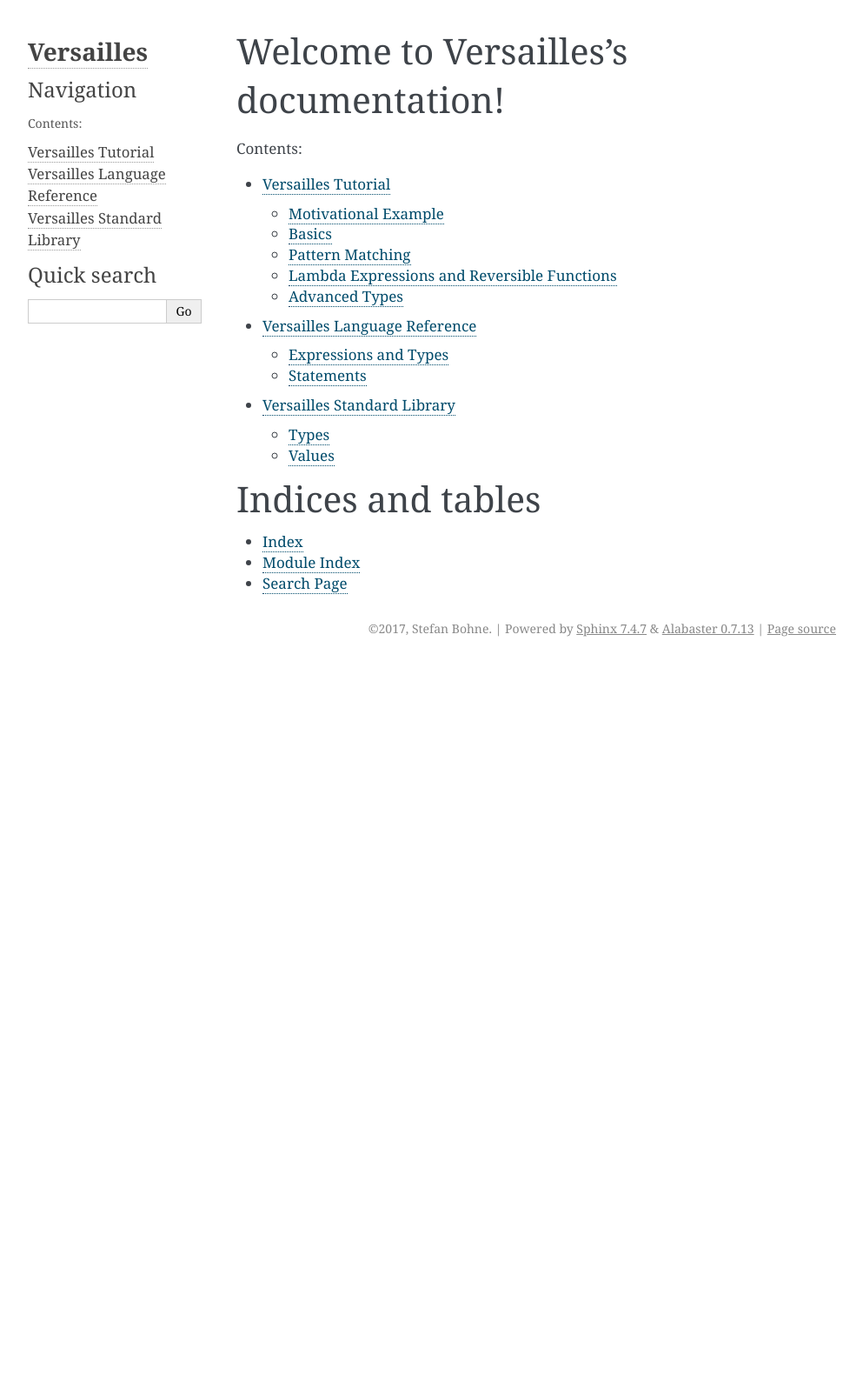
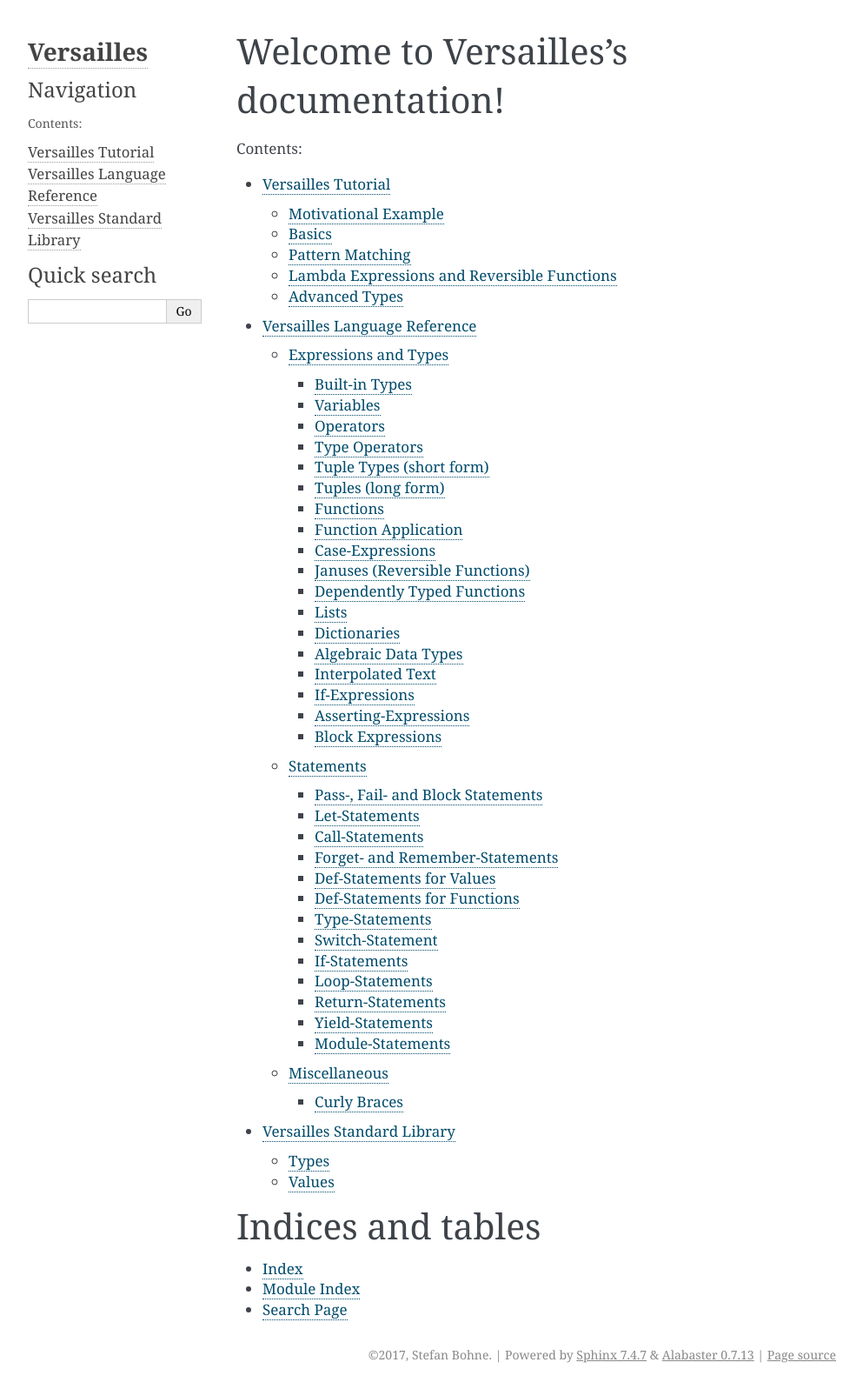
Before and after one commit to stefanbohne/bynar, a Sphinx documentation site: the page built from docs/index.rst, in a window 1280 px wide. Shown: the whole page at 87% size, without its empty margins (148-1141 px from the left). Built offline with Sphinx 7.4.7, drawn with Linux system fonts in a browser that asks for light colours; before the commit the page ends 900 px from its top, so only the background shows below that.

Commit message:
~ syntax

```diff
--- a/docs/index.rst
+++ b/docs/index.rst
@@ -7,7 +7,7 @@
 ======================================
 
 .. toctree::
-   :maxdepth: 2
+   :maxdepth: 3
    :caption: Contents:
 
    tutorial
--- a/docs/language.rst
+++ b/docs/language.rst
@@ -430,16 +431,16 @@
 
 `<>-<>` Generic Janus
 
-    A generic janus, `f: A <>-<> B` has a reverse `~f: B <>-<> A` and that's
+    A generic janus, `f: A <>-<> B` has a reverse `f~: B <>-<> A` and that's
     it. Every janus is also a function, and so is its reverse.
 
 `>->` Semi-inverse Janus
 
-    If `f(x)` is defined then `(~f)(f(x)) = x`.
+    If `f(x)` is defined then `f~(f(x)) = x`.
 
 `<-<` Cosemi-inverse Janus
 
-    If `(~f)(x)` is defined then `f((~f)(x)) = x`, i.e., `~f` is semi-inverse.
+    If `f~(x)` is defined then `f(f~(x)) = x`, i.e., `f~` is semi-inverse.
 
 `<->` Inverse Janus
 
@@ -447,11 +448,11 @@
 
 `<>->` Semi-pseudoinverse Janus
 
-    If `f(x)` is defined then `f((~f)(f(x)) = x`.
+    If `f(x)` is defined then `f(f~(f(x)) = x`.
 
 `<-<>` Cosemi-pseudoinverse Janus
 
-    If `(~f)(x)` is defined then `(~f)(f((~f)(x)) = x`, i.e., `~f` is semi-pseudoinverse.
+    If `f~(x)` is defined then `f~(f(f~(x)) = x`, i.e., `f~` is semi-pseudoinverse.
 
 `>-<` Pseudoinverse Janus
 
@@ -479,7 +480,7 @@
 
     def symsum(?a: Number, ?b: Number): Number = {
         let ?sum = `+`(a)(?b);
-        let ?diff = (~`+`(sum))(`*`(2)(?a));
+        let ?diff = `+`(sum)~(`*`(2)(?a));
         return (?sum, ?diff);
     };
 
@@ -496,8 +497,9 @@
 A dependent function type is written with an extended arrow `-->`. In this
 case, the argument is given as a tuple expression: `(x: A) --> B(x)`.
 This allows the result type of the function to depend on the actual value of
-the argument. The argument type is then the type of the argument expression.
-Otherwise `A -> B` is truly just an abbreviation of `(_: A) --> B` where
+the argument. Instead of giving the type of the argument directly, the argument
+type is the type of the argument expression.
+Thus, `A -> B` is truly just an abbreviation of `(_: A) --> B`. So,
 the actual argument cannot not appear in `B`.
 
 Januses cannot have a dependent type.
@@ -633,7 +635,7 @@
     CallStmt : "call" `Expression`
 
 The call statement is used for function that have only side-effects. Their
-return type must be `Unit`. `call x` is actually equivalent to `let () = x`.
+return type must be `Unit`. `call x` is actually equivalent to `for () from x`.
 
 TODO: side-effects
 
@@ -657,13 +659,13 @@
 
 `forget a = b` is actually just syntactic sugar for `let () = forget(() -> b)(a)`
 where `forget` is the built-in function. `remember a = b` is thus syntactic
-sugar for `let a = (~forget(() -> b))()`. `forget` is a semi-inverse janus with
-the following behavior:
+sugar for `let a = forget(() -> b)~()`. `forget(f)` is a semi-inverse janus
+with the following behavior:
 
     For all `A: Type`, `f: Unit -> A`, `x: A`:
 
     #. `forget(f)(x) = ()`
-    #. `(~forget(f))() = f()`
+    #. `forget(f)~() = f()`
 
 .. _def-statement-values:
 
@@ -693,7 +695,7 @@
 
 `def f(x: A)(y: B) <-> g(z: C) { stuff; };` is short for
 `def f: (x: A) --> B <-> C = (x: A) --> (y: B) <-> { stuff; return (z: C); };
-def g: (x: A) --> C <-> B = ~f;`.
+def g: (x: A) --> C <-> B = f~;`.
 
 
 `def f(x: A)(y: B): C;` is short for
@@ -706,7 +708,7 @@
 `def f: (x: A) --> B <-> C = (x: A) --> (y: B) <-> C;`.
 
 `def f(x: A)(y: B) <-> g(z: C);` is short for
-`def f: (x: A) --> B <-> C; def g: (x: A) --> C <-> B = (x: A) -> ~f(x);`.
+`def f: (x: A) --> B <-> C; def g: (x: A) --> C <-> B = (x: A) -> f~(x);`.
 
 .. _type-statement:
 
@@ -832,3 +834,31 @@
 
 Module-Statements
 -----------------
+
+Miscellaneous
+=============
+
+Curly Braces
+------------
+
+Versailles has
+
+* block-expressions
+    may contain `return`. If no `return` statement, then `return ()` is implied.
+    must not contain `for`, `when`, `yield`, `case`.
+* monad-block-expressions
+    must contain at least one of `for`, `when` or `yield`. `return x` is equivalent
+    to `yield pure(x)`.
+    must not contain `case`.
+* case-expressions
+    must contain only `case`-statements
+* tuple types
+    always begins with a type expression, which are can be differentiated
+    from statements by their first token.
+
+To avoid confusion none of these forms allows empty curly braces (`{}`).
+
+* empty block-expression: `{ pass }`
+* empty monad-block-expression: `pure()`
+* empty case-expression: `fail` (the built-in function), or `{ fail } => { fail }`
+* empty tuple type: `tuple { pass }`
```
Also changed, not shown: other parts of docs/language.rst (+6 -5 lines), 2 other files.
